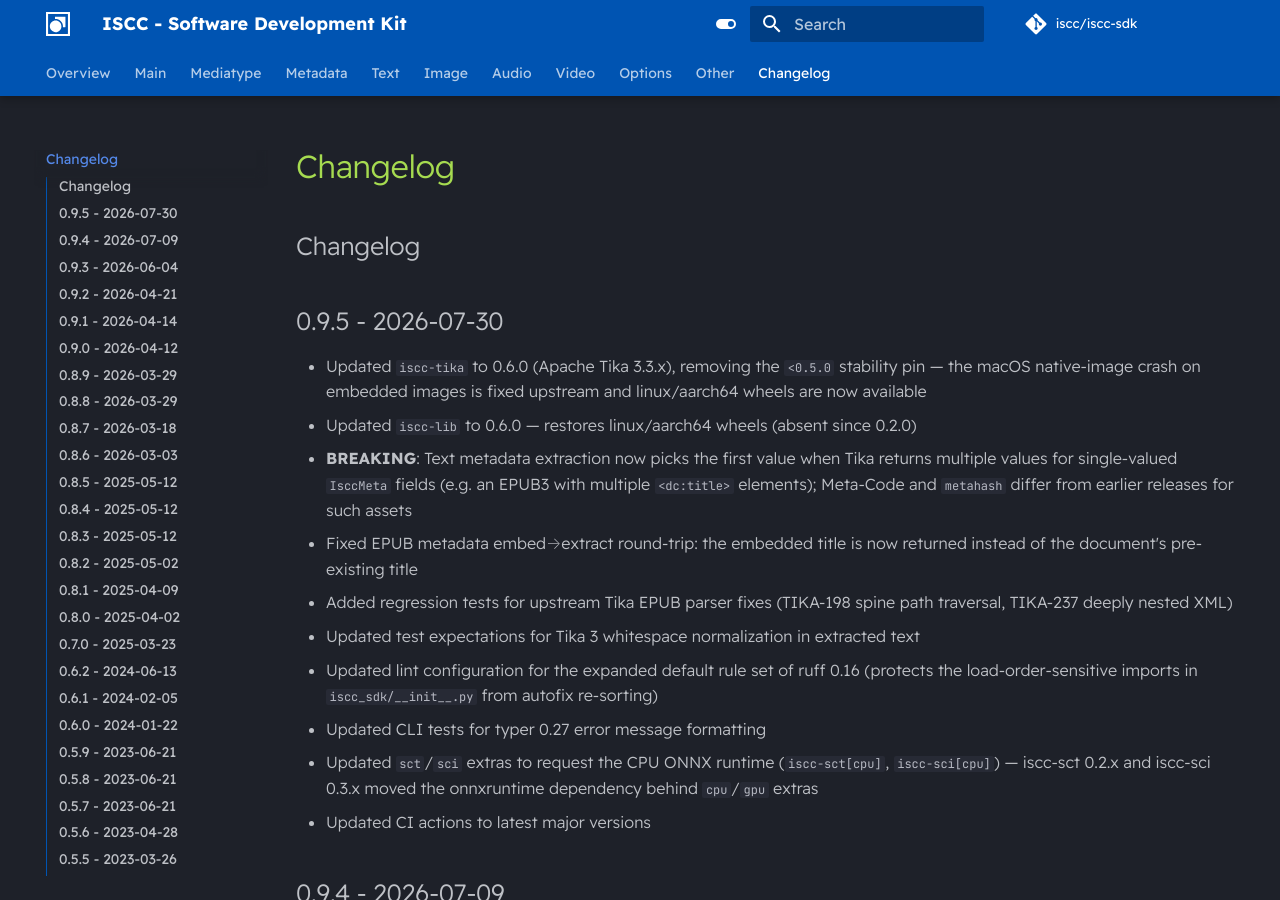
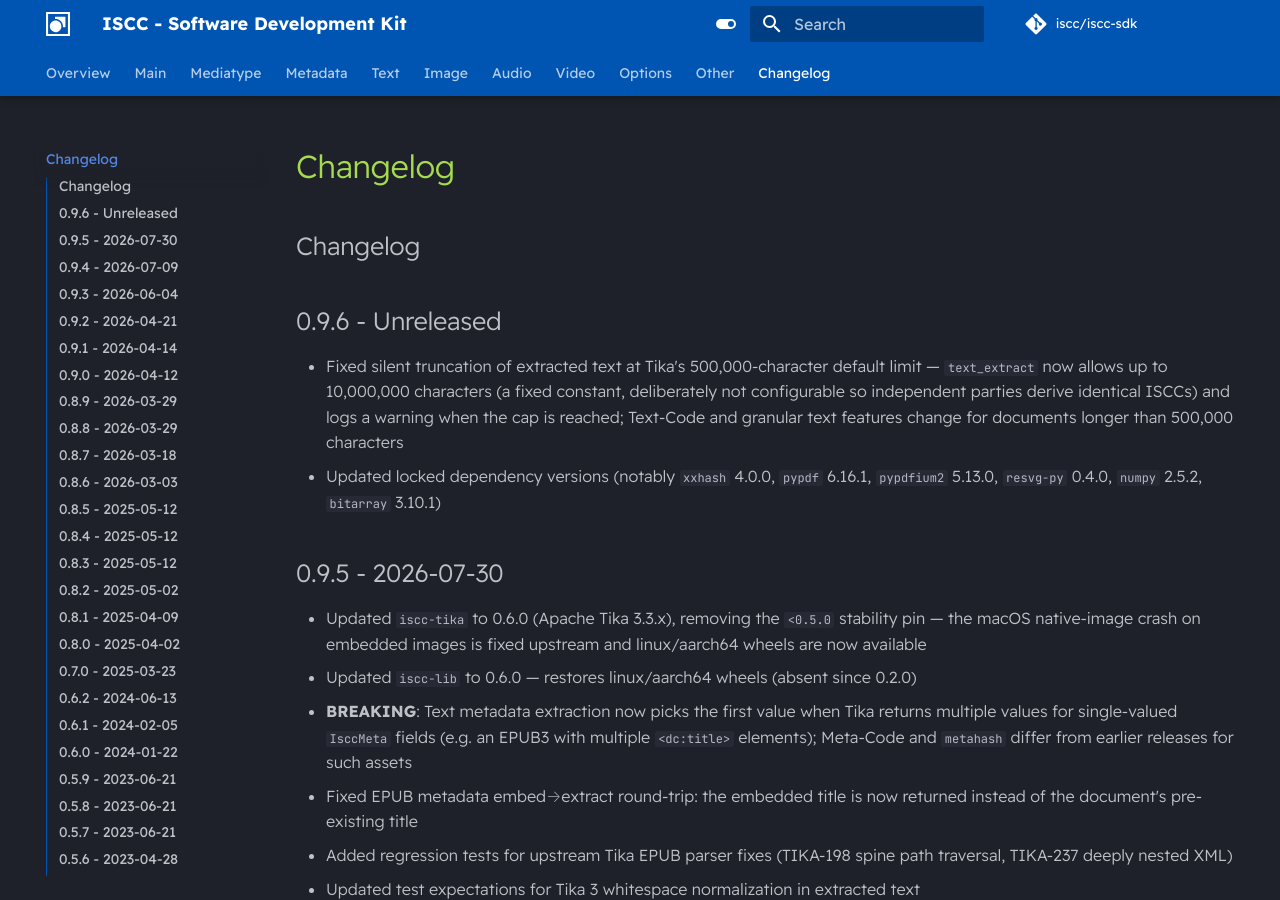
Before and after one commit to iscc/iscc-sdk, an MkDocs documentation site: the page built from docs/changelog.md, in a window 1280 px wide and 900 px high. Built offline with MkDocs 1.6.1 and Material for MkDocs 9.7.7, drawn with Linux system fonts in a browser that asks for light colours; comment, search, counter and statistics services are not loaded.

Commit message:
build: update locked dependency versions
Refresh uv.lock with current releases (xxhash 4.0.0, pypdf 6.16.1,
pypdfium2 5.13.0, resvg-py 0.4.0, numpy 2.5.2, bitarray 3.10.1 and
transitive/dev updates) and document the 0.9.6 changes in the changelog.

```diff
--- a/docs/changelog.md
+++ b/docs/changelog.md
@@ -1,4 +1,14 @@
 ## Changelog
+
+## 0.9.6 - Unreleased
+
+- Fixed silent truncation of extracted text at Tika's 500,000-character default limit —
+    `text_extract` now allows up to 10,000,000 characters (a fixed constant, deliberately not
+    configurable so independent parties derive identical ISCCs) and logs a warning when the cap is
+    reached; Text-Code and granular text features change for documents longer than 500,000
+    characters
+- Updated locked dependency versions (notably `xxhash` 4.0.0, `pypdf` 6.16.1, `pypdfium2` 5.13.0,
+    `resvg-py` 0.4.0, `numpy` 2.5.2, `bitarray` 3.10.1)
 
 ## 0.9.5 - 2026-07-30
 
```
Also changed, not shown: CHANGELOG.md (+2 -0 lines), 1 other file.
